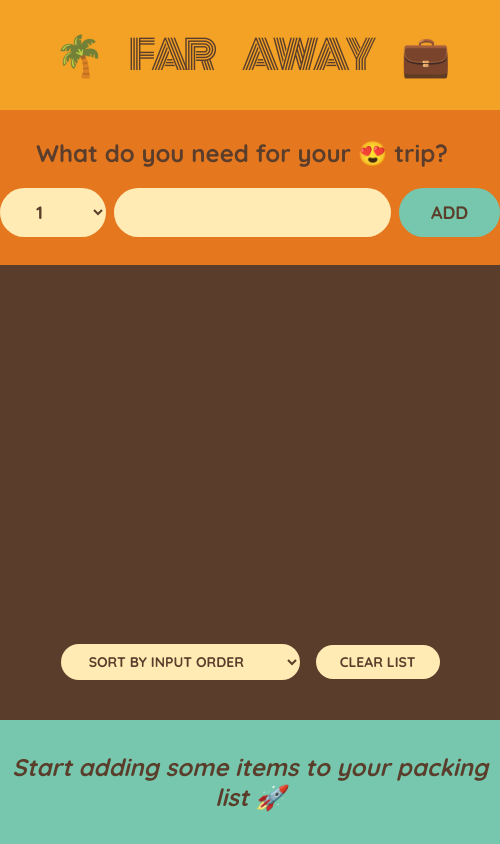
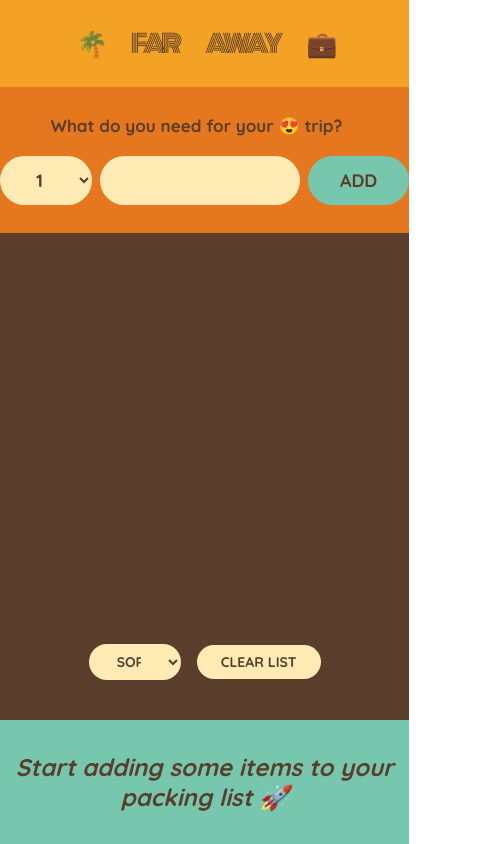
Before and after one commit to NaK8/Far-Away-App, a React (Vite) app: page / in a window 390 px wide. Shown: the whole page, 500 px wide, since content can reach past the window. Built offline with nearby package versions, Linux system fonts and the light colour scheme.

Commit message:
git update

```diff
--- a/src/components/PackingList.tsx
+++ b/src/components/PackingList.tsx
@@ -17,7 +17,7 @@ const PackingList = ({
 }: PackageProps) => {
   const [sortOrder, setSortOrder] = useState<string>("input");
   let sortedItems: ListType[] | undefined;
-
+  console.log(sortOrder);
   if (sortOrder === "input") sortedItems = ListItem;
   if (sortOrder === "descripiton")
     sortedItems = ListItem.slice().sort((a, b) =>
@@ -44,7 +44,7 @@ const PackingList = ({
       <div className="actions">
         <select
           onChange={(e: React.ChangeEvent<HTMLSelectElement>) =>
-            setSortOrder(() => e.currentTarget.value)
+            setSortOrder(e.currentTarget.value)
           }
           value={sortOrder}
         >
--- a/src/index.css
+++ b/src/index.css
@@ -19,7 +19,9 @@ body {
 }
 
 .app {
-  width: 100%;
+  max-width: 100%;
+  width: 1600px;
+  /* width: 100%; */
   height: 100vh;
   display: grid;
   grid-template-rows: auto auto 1fr auto;
@@ -144,6 +146,24 @@ input[type="checkbox"] {
 }
 @media screen and (max-width: 500px) {
   h1 {
-    --h1: 4rem;
+    --h1: 2.5rem;
+  }
+  input {
+    width: 200px;
+  }
+  select {
+    width: 92px;
+  }
+  h3 {
+    font-size: 1.7rem;
   }
 }
+@media screen and (max-width: 377px) {
+  .form {
+    flex-direction: column;
+  }
+  input,
+  select {
+    width: auto;
+  }
+}
```
